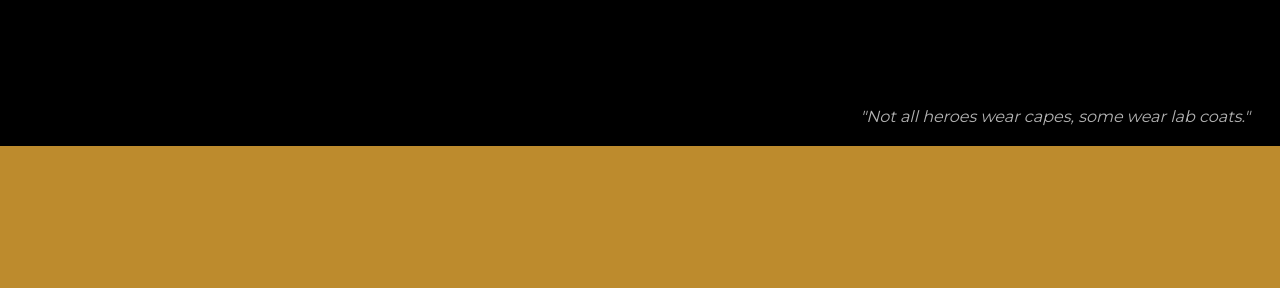
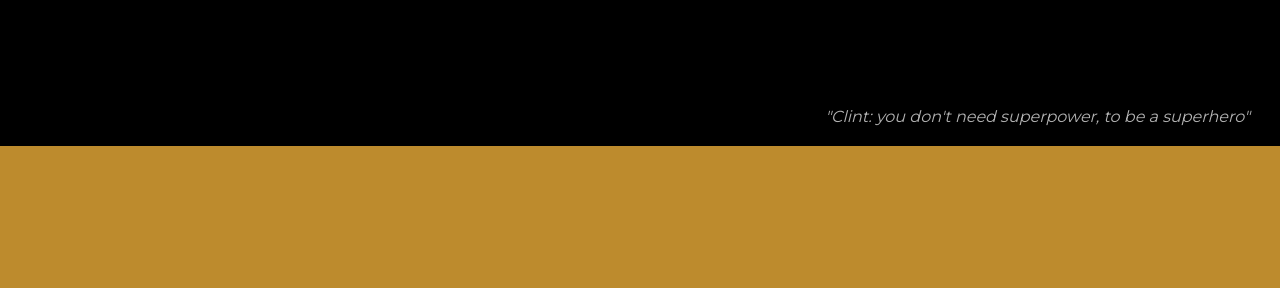
Before and after one commit to nanosrini/nanosrini.github.io, a Jekyll site: the page home/index.html, which Jekyll copies as it is, in a window 1280 px wide and 900 px high, scrolled down 1740 px. Shown: the part 153-441 px from the top of the window. Built offline with Jekyll 4.4.1, drawn with Linux system fonts in a browser that asks for light colours; some of the changed text lies outside the part shown.

Commit message:
Update index.html

```diff
--- a/home/index.html
+++ b/home/index.html
@@ -250,7 +250,7 @@
 		  identification of Biomarker for meningitis. I like to integrate microbiology and nanotechnology
 		  with bioinformatics, for rapid diagnosis. I like to work in the field of nanotechnology for biosensors,
 		  bio-imagining and create rapid diagnostic kits for various infections..</p>
-		<div class="section-quote">"Not all heroes wear capes, some wear lab coats."</div>
+		<div class="section-quote">"Steve: Never give up"</div>
     </section>
 
     <section id="research" style="position: relative;">
@@ -259,7 +259,7 @@
 		  Later during my JRF, I was analysing how biofilms form on different pipe materials in drinking water and how do they affect the water quality. I was also utilising Foldscope: a paper microscope for
 		  visualising the microbes in water. During my work in National Institute of Virology during the COVID-19 pandemic apart from routine diagnostic work, I was trying to do a extraction free PCR for SARS-CoV-2 virus and perform a rapid extraction of nucleic acid without centrifugation.
 		  I was not successful in performing a extraction free PCR, but the results for the rapid nucleic acid extraction were good, unfortunately I was not able to get funds to go ahead with this research. .</p>
-		<div class="section-quote">"Not all heroes wear capes, some wear lab coats."</div>
+		<div class="section-quote">"Tony stark: Learn from your mistakes"</div>
     </section>
 
     <section id="publications" style="position: relative;">
@@ -267,14 +267,14 @@
       <p>My first work on Nanoparticle mediated gene delivery is published in Plos One.
 		  Which is a great achievement for me. Apart from this I do have few good publications from all my research works.
 		  Lets jump to see some of my publication. .</p>
-      <div class="section-quote">"Not all heroes wear capes, some wear lab coats."</div>
+      <div class="section-quote">"Clint: you don't need superpower, to be a superhero"</div>
 		<button class="enter-btn" onclick="wrapThenGo(event, 'publications.html')">Jump</button>
     </section>
 
     <section id="current" style="position: relative;">
       <h1>Current Work</h1>
       <p>My current work at NIMHANS is on post-surgical meningitis — identifying biomarkers for rapid detection using ELISA and NGS. .</p>
-    <div class="section-quote">"Not all heroes wear capes, some wear lab coats."</div>
+    <div class="section-quote">"Banner: If you don't control your anger, it will control you"</div>
 	</section>
 
     <section id="hobbies" style="position: relative;">
@@ -282,7 +282,7 @@
       <p>Let's Explore Multiverse.
 	  Apart from science and research my interests are trekking, photography and movies.
 		  I do create videos for education and research</p>
-      <div class="section-quote">"Not all heroes wear capes, some wear lab coats."</div>
+      <div class="section-quote">"Peter: With great power, comes great responsibility"</div>
 		<button class="enter-btn" onclick="wrapThenGo(event, 'hobbies.html')">Jump</button>
     </section>
 
```
